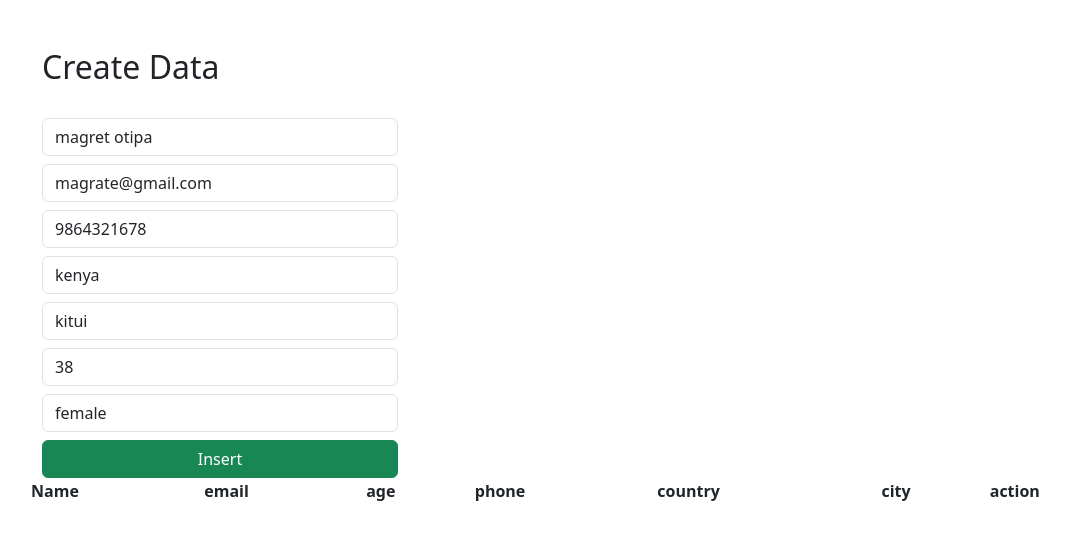
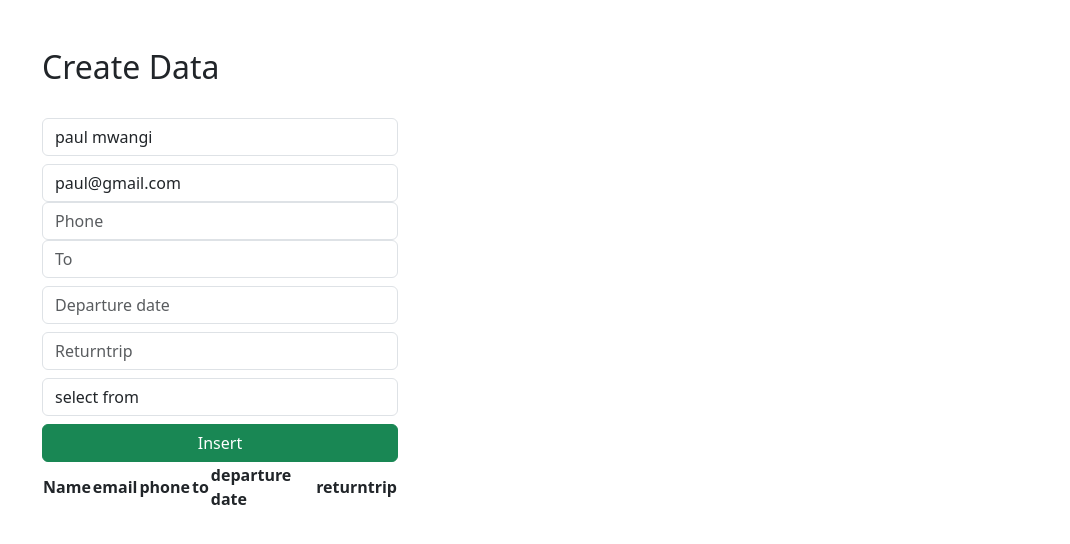
Before and after one commit to erwanmark/erwandjango, a Django app: page /update/1 in a window 1280 px wide. Shown: the part 72-616 px from the top of the page, without its empty margins (40-1110 px from the left). Run offline with Django 4.2, Linux system fonts and the light colour scheme; data comes from the database, SQL or seed files in the repository; lists and menus that the app fills with data are empty.

Commit message:
myproject

```diff
--- a/erwandjango/models.py
+++ b/erwandjango/models.py
@@ -1,15 +1,13 @@
 from django.db import models
 
 
-class people(models.Model):
+class bookingsystem(models.Model):
     name = models.CharField(max_length=30)
     email = models.EmailField()
     phone = models.IntegerField(default=1, max_length=30)
-    country = models.CharField(default=1, max_length=30)
-    city = models.CharField(default=1, max_length=30)
-    age = models.IntegerField()
-    gender = models.CharField(max_length=30)
-
+    to = models.CharField(max_length=30)
+    departuredate = models.IntegerField(default=1, max_length=30)
+    returntrip = models.IntegerField(default=1, max_length=30)
 
 def __str__(self):
     return self.name
--- a/erwandjango/views.py
+++ b/erwandjango/views.py
@@ -1,5 +1,5 @@
 from django.shortcuts import render, redirect
-from .models import people
+from .models import bookingsystem
 
 
 def insertData(request):
@@ -7,13 +7,12 @@ def insertData(request):
         name = request.POST.get('name')
         email = request.POST.get('email')
         phone = request.POST.get('phone')
-        country = request.POST.get('country')
-        city = request.POST.get('city')
-        age = request.POST.get('age')
-        gender = request.POST.get('gender')
+        to = request.POST.get('to')
+        departuredate = request.POST.get('departuredate')
+        returntrip = request.POST.get('returntrip')
 
-        query = people.objects.create(name=name, email=email, phone=phone, country=country, city=city, age=age,
-                                      gender=gender)
+
+        query = bookingsystem.objects.create(name=name, email=email, phone=phone, to=to, departuredate=departuredate, returntrip=returntrip,)
         query.save()
         return redirect("/")
     return render(request, "index.html")
@@ -21,14 +20,14 @@ def insertData(request):
 
 # function for index page
 def indexpage(request):
-    data = people.objects.all()
+    data = bookingsystem.objects.all()
     context = {"data": data}
     return render(request, "index.html", context)
 
 
 # function to delete data
 def deleteData(request, id):
-    d = people.objects.get(id=id)
+    d = bookingsystem.objects.get(id=id)
     d.delete()
     return redirect("/")
     return render(request, "index.html")
@@ -40,22 +39,20 @@ def updateData(request, id, ):
         name = request.POST.get('name')
         email = request.POST.get('email')
         phone = request.POST.get('phone')
-        country = request.POST.get('country')
-        city = request.POST.get('city')
-        age = request.POST.get('age')
-        gender = request.POST.get('gender')
+        to = request.POST.get('to')
+        departuredate = request.POST.get('departuredate')
+        returntrip = request.POST.get('returntrip')
 
-        edit_data = people.objects.get(id=id)
+        edit_data = bookingsystem.objects.get(id=id)
         edit_data.name = name
         edit_data.email = email
         edit_data.phone = phone
-        edit_data.age = age
-        edit_data.gender = gender
-        edit_data.country = country
-        edit_data.city = city
+        edit_data.to = to
+        edit_data.departuredate = departuredate
+        edit_data.returntrip = returntrip
         edit_data.save()
         return redirect("/")
 
-    dta = people.objects.get(id=id)
+    dta = bookingsystem.objects.get(id=id)
     context = {"dta": dta}
     return render(request, "edit.html", context)
--- a/templates/edit.html
+++ b/templates/edit.html
@@ -38,7 +38,7 @@
                     {% csrf_token %}
 
                     <div class="form-group">
-                        <input type="text" value="{{ dta.name }}" class="form-control" placeholder="Name" name="name" required>
+                        <input type="name" value="{{ dta.name }}" class="form-control" placeholder="Name" name="name" required>
                     </div>
 
                      <div class="form-group">
@@ -46,28 +46,30 @@
                     </div>
 
                     <div class="form-group">
-                        <input type="phone" value="{{ dta.phone }}" class="form-control  mt-2" placeholder="Phone" name="phone" required>
+                        <input type="phone" class="form-control" placeholder="Phone" name="phone" required>
+                    </div>
+
+                     <div class="form-group">
+                        <input type="to" class="form-control" placeholder="To" name="to" required>
                     </div>
 
                     <div class="form-group">
-                        <input type="country" value="{{ dta.country }}" class="form-control  mt-2" placeholder="Country" name="country" required>
+                        <input type="departure date" class="form-control  mt-2" placeholder="Departure date" name="departure date" required>
                     </div>
 
-                    <div class="form-group">
-                        <input type="city" value="{{ dta.city }}" class="form-control  mt-2" placeholder="City" name="city" required>
-                    </div>
-
-                    <div class="form-group">
-                        <input type="number" value="{{ dta.age}}" class="form-control  mt-2" placeholder="Age" name="age" required>
+                     <div class="form-group">
+                        <input type="returntrip" class="form-control  mt-2" placeholder="Returntrip" name="returntrip" required>
 
                     </div>
-
+                    <div class="form-group">
 
                     <div class="form-group mt-2">
-                        <select id="gender" name="gender" class="form-control" required>
-                            <option selected>{{ dta.gender }}</option>
-                            <option value="male">Male</option>
-                            <option value="female">Female</option>
+                        <select id="from" name="from" class="form-control" required>
+                            <option selected>select from</option>
+                            <option value="town">town</option>
+                            <option value="country bus">country bus</option>
+                            <option value="railway">railway</option>
+                            <option value="nyamakima">nyamakima</option>
                         </select>
                     </div>
 
@@ -75,21 +77,17 @@
 
                         <button class="btn btn-success mt-2" type="submit">Insert</button>
                     </div>
+                </form>
 
-
-
-                </form>
-            </div>
 
             <table>
                 <tr>
                     <th>Name</th>
                     <th>email</th>
-                    <th>age</th>
                     <th>phone</th>
-                    <th>country</th>
-                    <th>city</th>
-                    <th>action</th>
+                    <th>to</th>
+                    <th>departure date</th>
+                    <th>returntrip</th>
 
                 </tr>
 
@@ -97,16 +95,17 @@
                 <tr>
                     <th>{{ d.name }}</th>
                     <th>{{ d.email }}</th>
-                    <th>{{ d.age }}</th>
                     <th>{{ d.phone }}</th>
-                    <th>{{ d.country }}</th>
-                    <th>{{ d.city }}</th>
-                    <th>{{ d.gender }}</th>
+                    <th>{{ d.to }}</th>
+                    <th>{{ d.departuredate }}</th>
+                    <th>{{ d.returntrip }}</th>
                  <th>
-                     <button>
+                     button>
                          <a href="/delete/{{ d.id }}">Delete</a>
                      </button>
-                     <button>Update</button>
+                     <button>
+                         <a href="/update/{{ d.id }}">Update</a>
+                     </button>
                  </th>
                 </tr>
                 {% endfor %}
```
Also changed, not shown: templates/index.html (+23 -24 lines), db.sqlite3.
